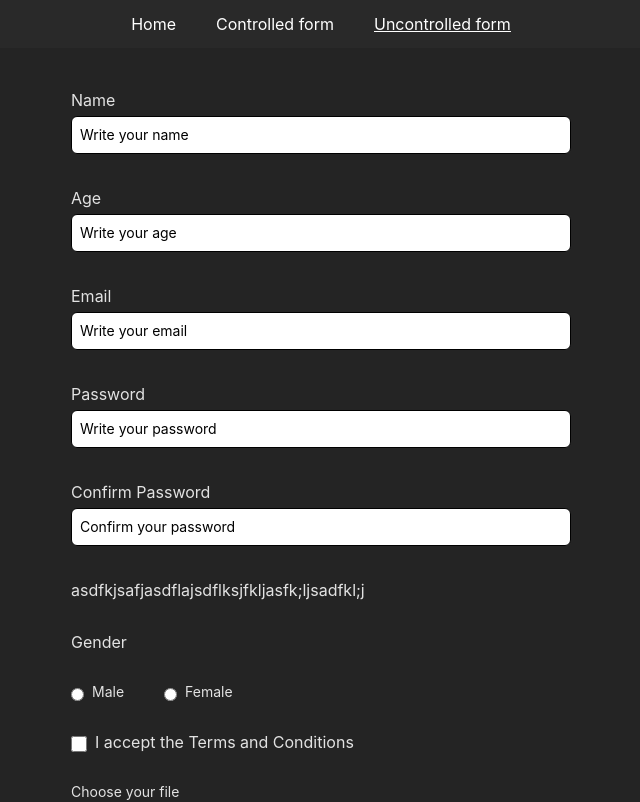
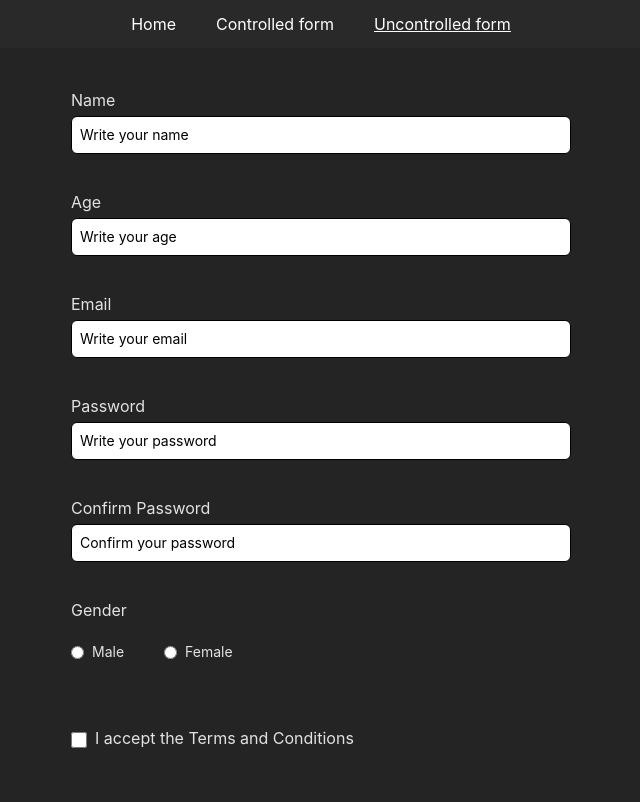
Before and after one commit to tarasovcad/react-rs-2024, a React (Vite) app: page /uncontrolled in a window 1280 px wide. Shown: the top 802 px of the page, without its empty margins (319-959 px from the left). Built offline with nearby package versions, Linux system fonts and the light colour scheme.

Commit message:
feat: add uncontrolled input form

```diff
--- /dev/null
+++ b/src/components/UncontrolledInput.tsx
@@ -0,0 +1,28 @@
+export interface InputFieldProps {
+  label: string;
+  type: string;
+  placeholder: string;
+  value?: string | number | boolean | FileList | File;
+  error: string;
+  name: string;
+}
+export const UncontrolledInput = ({
+  label,
+  type,
+  placeholder,
+  error,
+  name,
+}: InputFieldProps) => (
+  <div>
+    <label className="text-start">{label}</label>
+    <input
+      name={name}
+      type={type}
+      className="text-sm mb-1 bg-white w-full border border-black rounded-md mt-1 p-2 placeholder:text-black text-black"
+      placeholder={placeholder}
+    />
+    <div className="h-1">
+      <p className="text-red-500 text-xs">{error}</p>
+    </div>
+  </div>
+);
--- a/src/components/UncontrolledPage.tsx
+++ b/src/components/UncontrolledPage.tsx
@@ -1,74 +1,156 @@
-import {ChangeEvent, useState} from "react";
-import {InputField} from "./InputField";
 import {countries} from "../data/countries";
+import {schema} from "../lib/yup-schema";
+import {useRef, useState} from "react";
+import * as yup from "yup";
+import {UncontrolledInput} from "./UncontrolledInput";
 
-interface FieldData {
+interface FieldType {
+  name: keyof FormData;
   label: string;
   type: string;
   placeholder: string;
 }
 
-const fields: FieldData[] = [
-  {label: "Name", type: "text", placeholder: "Write your name"},
-  {label: "Age", type: "number", placeholder: "Write your age"},
-  {label: "Email", type: "email", placeholder: "Write your email"},
-  {label: "Password", type: "password", placeholder: "Write your password"},
+interface FormData {
+  name: string;
+  age: number;
+  email: string;
+  password: string;
+  confirmPassword: string;
+  gender: "male" | "female";
+  terms: boolean;
+  country: string;
+  file: FileList | File;
+}
+export interface InputFieldProps {
+  label: string;
+  type: string;
+  placeholder: string;
+  value: string | number | boolean | FileList | File;
+  onChange: (event: React.ChangeEvent<HTMLInputElement>) => void;
+  onBlur: (event: React.FocusEvent<HTMLInputElement>) => void;
+}
+
+const fields: FieldType[] = [
+  {name: "name", label: "Name", type: "text", placeholder: "Write your name"},
+  {name: "age", label: "Age", type: "number", placeholder: "Write your age"},
   {
+    name: "email",
+    label: "Email",
+    type: "email",
+    placeholder: "Write your email",
+  },
+  {
+    name: "password",
+    label: "Password",
+    type: "password",
+    placeholder: "Write your password",
+  },
+  {
+    name: "confirmPassword",
     label: "Confirm Password",
     type: "password",
     placeholder: "Confirm your password",
   },
 ];
 
-const UncontrolledPage = () => {
-  const [selectedCountry, setSelectedCountry] = useState("");
+const UnControlledPage = () => {
+  const formRef = useRef<HTMLFormElement>(null);
 
-  const handleChange = (event: ChangeEvent<HTMLInputElement>) => {
-    setSelectedCountry(event.target.value);
+  const [formErrors, setFormErrors] = useState<Record<string, string>>({});
+
+  const handleSubmit = async (event: React.FormEvent<HTMLFormElement>) => {
+    event.preventDefault();
+    if (formRef.current) {
+      const formData = new FormData(formRef.current);
+      const data = Object.fromEntries(formData.entries());
+
+      try {
+        await schema.validate(data, {abortEarly: false});
+        setFormErrors({});
+        console.log("Form Data:", data);
+      } catch (err) {
+        if (err instanceof yup.ValidationError) {
+          const errors: Record<string, string> = {};
+          err.inner.forEach((error) => {
+            if (error.path) {
+              errors[error.path] = error.message;
+            }
+          });
+          setFormErrors(errors);
+          console.log("Validation Errors:", errors);
+        }
+      }
+    }
   };
 
   return (
-    <div className="max-w-[500px] mx-auto flex flex-col gap-7 text-start">
-      {fields.map((field, index) => (
-        <InputField key={index} {...field} />
+    <form
+      ref={formRef}
+      className="max-w-[500px] mx-auto flex flex-col gap-7 text-start"
+      onSubmit={handleSubmit}>
+      {fields.map((field) => (
+        <UncontrolledInput
+          key={field.name}
+          label={field.label}
+          type={field.type}
+          placeholder={field.placeholder}
+          name={field.name}
+          error={formErrors[field.name]}
+        />
       ))}
-      asdfkjsafjasdflajsdflksjfkljasfk;ljsadfkl;j
+
+      <div className="flex flex-col gap-5">
         <label className="text-start">Gender</label>
         <div className="flex justify-center gap-10 items-center self-start">
           <div className="flex items-center gap-2">
-          <input
-            type="radio"
-            className="text-sm bg-white w-full border border-black rounded-md mt-1 p-2 placeholder:text-black text-black"
-          />
+            <input type="radio" name="gender" value="male" />
             <label className="text-sm">Male</label>
           </div>
           <div className="flex items-center gap-2">
-          <input
-            type="radio"
-            className="text-sm bg-white w-full border border-black rounded-md mt-1 p-2 placeholder:text-black text-black"
-          />
+            <input type="radio" name="gender" value="female" />
             <label className="text-sm">Female</label>
           </div>
         </div>
-      <div className="flex items-center gap-2 self-start ">
+        <div className="h-1 mt-3">
+          {formErrors.gender && (
+            <p className="text-red-500 text-sm">{formErrors.gender}</p>
+          )}
+        </div>
+      </div>
+      <div className="flex flex-col gap-5">
+        <div className="flex items-center gap-2 self-start">
           <input
             type="checkbox"
+            name="terms"
             className="text-sm bg-white border border-black rounded-md mt-1 p-2 placeholder:text-black text-black w-4 h-4"
           />
           <label className="text-start whitespace-nowrap">
             I accept the Terms and Conditions
           </label>
         </div>
-      <div className="flex items-center gap-4 flex-col text-start">
+        <div className="h-1 mt-3">
+          {formErrors.terms && (
+            <p className="text-red-500 text-sm">{formErrors.terms}</p>
+          )}
+        </div>
+      </div>
+      <div className="flex items-start gap-4 flex-col text-start">
         <label className="text-sm whitespace-nowrap self-start">
           Choose your file
         </label>
         <input
           type="file"
+          name="file"
           className="text-sm bg-white w-full border border-black rounded-md mt-1 p-2 placeholder:text-black text-black"
         />
+        <div className="h-1 mt-3">
+          {formErrors.file && (
+            <p className="text-red-500 text-sm">{formErrors.file}</p>
+          )}
         </div>
-      <div className="flex items-center gap-2 self-start flex-col w-full">
+      </div>
+      <div className="flex items-start gap-2 self-start flex-col w-full ">
         <label
           className="text-start whitespace-nowrap self-start"
           htmlFor="country">
@@ -77,24 +159,29 @@ const UncontrolledPage = () => {
         <input
           type="text"
           id="country"
+          list="country-list"
           name="country"
-          list="country-list"
-          value={selectedCountry}
-          onChange={handleChange}
           className="shadow appearance-none border rounded w-full py-2 px-3 text-gray-700 leading-tight focus:outline-none focus:shadow-outline"
           placeholder="Start typing a country name..."
         />
+        <div className="h-1 mt-3">
+          {formErrors.country && (
+            <p className="text-red-500 text-sm">{formErrors.country}</p>
+          )}
+        </div>
         <datalist id="country-list">
           {countries.map((country, index) => (
             <option key={index} value={country} />
           ))}
         </datalist>
       </div>
-      <button className="bg-green-500 text-black p-2 w-fit self-center px-7 rounded-lg hover:bg-green-400 transition-all duration-300 ease-in-out">
+      <button
+        type="submit"
+        className="bg-green-500 text-black p-2 w-fit self-center px-7 rounded-lg hover:bg-green-400 transition-all duration-300 ease-in-out">
         Submit
       </button>
-    </div>
+    </form>
   );
 };
 
-export default UncontrolledPage;
+export default UnControlledPage;
```
Lines whose indentation alone changed are shown as unchanged.
